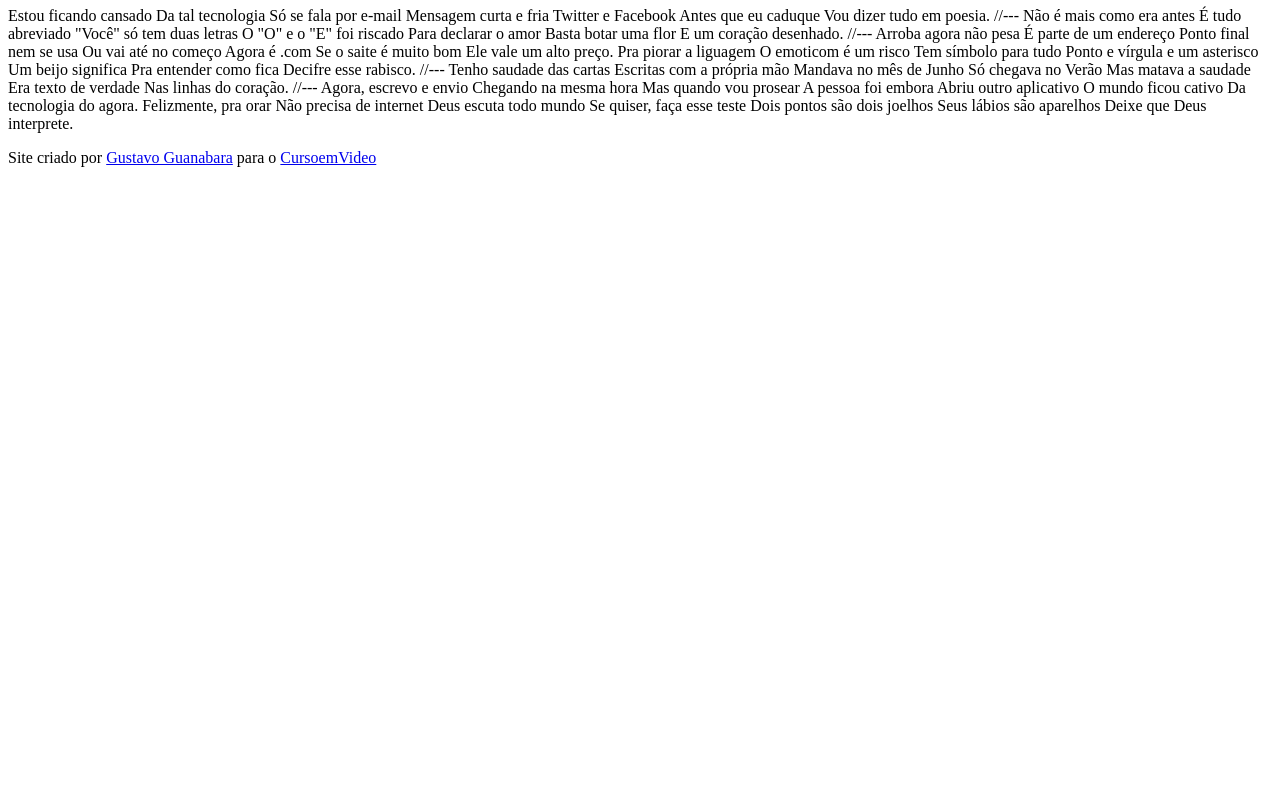
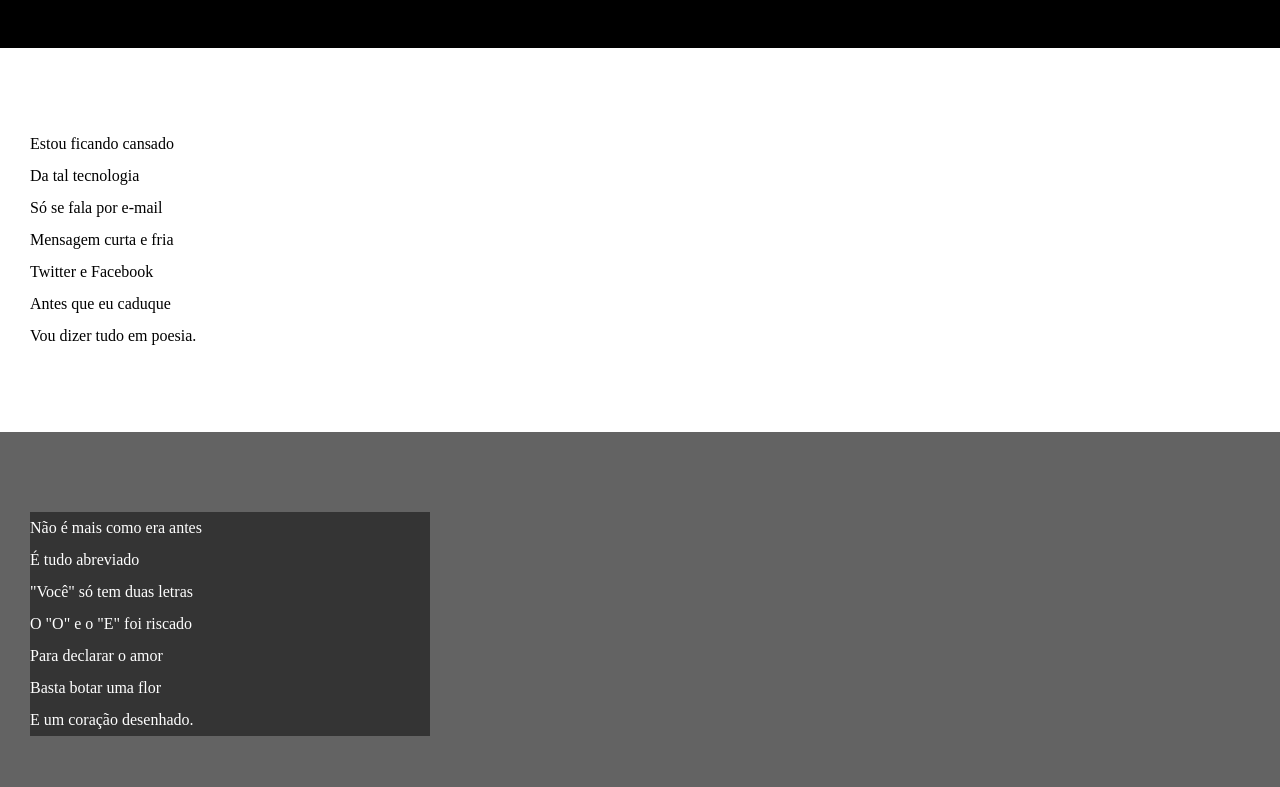
Before and after one commit to Annieleoliveiraa/Desafio-do-Professor-Gustavo-Guanabara, a plain HTML site: page des012/index.html in a window 1280 px wide. Shown: the part 107-894 px from the top of the page. Before the commit the page ends 800 px from the top, so only its background shows below. Drawn offline with Linux system fonts and the light colour scheme.

Commit message:
atualizei  estilo dos textos e blocos

```diff
--- /dev/null
+++ b/des012/estilo/style.css
@@ -0,0 +1,65 @@
+@charset "UTF-8";
+
+* {
+    margin: 0;
+    padding: 0;
+}
+
+html, body {
+    min-height: 100vh;
+    background-color: white;
+}
+
+header {
+    background-color: black;
+    color: white;
+    text-align: center;
+}
+
+header > h1 {
+    padding-top: 50px;
+    font-variant: small-caps;
+}
+
+header > p {
+    padding-bottom: 50px;
+}
+
+header a, footer a {
+    color: white;
+    text-decoration: none;
+    font-weight: bolder;
+}
+
+header a:hover, footer a:hover {
+    text-decoration: underline;
+}
+
+section {
+    padding-top: 10vh;
+    padding-bottom: 10vh;
+    line-height: 2em;
+    padding-left: 30px;
+}
+
+sedction.normal {
+    background-color: white;
+    color: black;
+}
+
+section.imagem {
+    background-color: rgba(0, 0, 0, 0.61);
+    color: white;
+}
+
+section.imagem > p {
+    width: 400px;
+    background-color: rgba(0, 0, 0, 0.479);
+}
+
+footer {
+    background-color: black;
+    color: white;
+    text-align: center;
+    padding: 10px;
+}
--- a/des012/index.html
+++ b/des012/index.html
@@ -4,7 +4,8 @@
     <meta charset="UTF-8">
     <meta http-equiv="X-UA-Compatible" content="IE=edge">
     <meta name="viewport" content="width=device-width, initial-scale=1.0">
-    <title></title>
+    <link rel="stylesheet" href="estilo/style.css">
+    <title>Cordel Moderno</title>
 </head>
 <body>
         <header>
@@ -12,69 +13,86 @@
             <p>Por <a href=" https://www.recantodasletras.com.br/poesias/3186743" target="_blank">Milton Duarte</a></p>
         </header>
 
-    Estou ficando cansado
-    Da tal tecnologia
-    Só se fala por e-mail
-    Mensagem curta e fria
-    Twitter e Facebook
-    Antes que eu caduque
-    Vou dizer tudo em poesia.
+    <section class="normal">
+        <p>
+            Estou ficando cansado <br>
+            Da tal tecnologia <br>
+            Só se fala por e-mail <br>
+            Mensagem curta e fria <br>
+            Twitter e Facebook <br>
+            Antes que eu caduque <br>
+            Vou dizer tudo em poesia.
+        </p>
+    </section>
 
-    //---
+    <section class="imagem">
+        <p>
+            Não é mais como era antes <br>
+            É tudo abreviado <br>
+            "Você" só tem duas letras <br>
+            O "O" e o "E" foi riscado <br>
+            Para declarar o amor <br>
+            Basta botar uma flor <br>
+            E um coração desenhado.
+        </p>
+    </section>
 
-    Não é mais como era antes
-    É tudo abreviado
-    "Você" só tem duas letras
-    O "O" e o "E" foi riscado
-    Para declarar o amor
-    Basta botar uma flor
-    E um coração desenhado.
+    <section class="normal">
+        <p>
+            Arroba agora não pesa <br>
+            É parte de um endereço <br>
+            Ponto final nem se usa <br>
+            Ou vai até no começo <br>
+            Agora é .com <br>
+            Se o saite é muito bom <br>
+            Ele vale um alto preço.
+        </p>
 
-    //---
+        <p>
+            Pra piorar a liguagem <br>
+            O emoticom é um risco <br>
+            Tem símbolo para tudo <br>
+            Ponto e vírgula e um asterisco <br>
+            Um beijo significa <br>
+            Pra entender como fica <br>
+            Decifre esse rabisco.
+        </p>
+    </section>
 
-    Arroba agora não pesa
-    É parte de um endereço
-    Ponto final nem se usa
-    Ou vai até no começo
-    Agora é .com
-    Se o saite é muito bom
-    Ele vale um alto preço.
+    <section class="imagem">
+        <p>
+            Tenho saudade das cartas <br>
+            Escritas com a própria mão <br>
+            Mandava no mês de Junho <br>
+            Só chegava no Verão <br>
+            Mas matava a saudade <br>
+            Era texto de verdade <br>
+            Nas linhas do coração.
+        </p>
 
-    Pra piorar a liguagem
-    O emoticom é um risco
-    Tem símbolo para tudo
-    Ponto e vírgula e um asterisco
-    Um beijo significa
-    Pra entender como fica
-    Decifre esse rabisco.
+    </section>
 
-    //---
+    <section class="normal">
+        <p>
+            Agora, escrevo e envio <br>
+            Chegando na mesma hora <br>
+            Mas quando vou prosear <br>
+            A pessoa foi embora <br>
+            Abriu outro aplicativo <br>
+            O mundo ficou cativo <br>
+            Da tecnologia do agora.
+        </p>
 
-    Tenho saudade das cartas
-    Escritas com a própria mão
-    Mandava no mês de Junho
-    Só chegava no Verão
-    Mas matava a saudade
-    Era texto de verdade
-    Nas linhas do coração.
-
-    //---
-
-    Agora, escrevo e envio
-    Chegando na mesma hora
-    Mas quando vou prosear
-    A pessoa foi embora
-    Abriu outro aplicativo
-    O mundo ficou cativo
-    Da tecnologia do agora.
-
-    Felizmente, pra orar
-    Não precisa de internet
-    Deus escuta todo mundo
-    Se quiser, faça esse teste
-    Dois pontos são dois joelhos
-    Seus lábios são aparelhos
-    Deixe que Deus interprete.
+        <p>
+            Felizmente, pra orar <br>
+            Não precisa de internet <br>
+            Deus escuta todo mundo <br>
+            Se quiser, faça esse teste <br>
+            Dois pontos são dois joelhos <br>
+            Seus lábios são aparelhos <br>
+            Deixe que Deus interprete.
+        </p>
+    </section>
 
     <footer>
         <p>Site criado por <a href="https://gustavoguanabara.github.io" target="_blank">Gustavo Guanabara</a> para o <a href="https://www.cursoemvideo.com" target="_blank">CursoemVideo</a></p>
```
